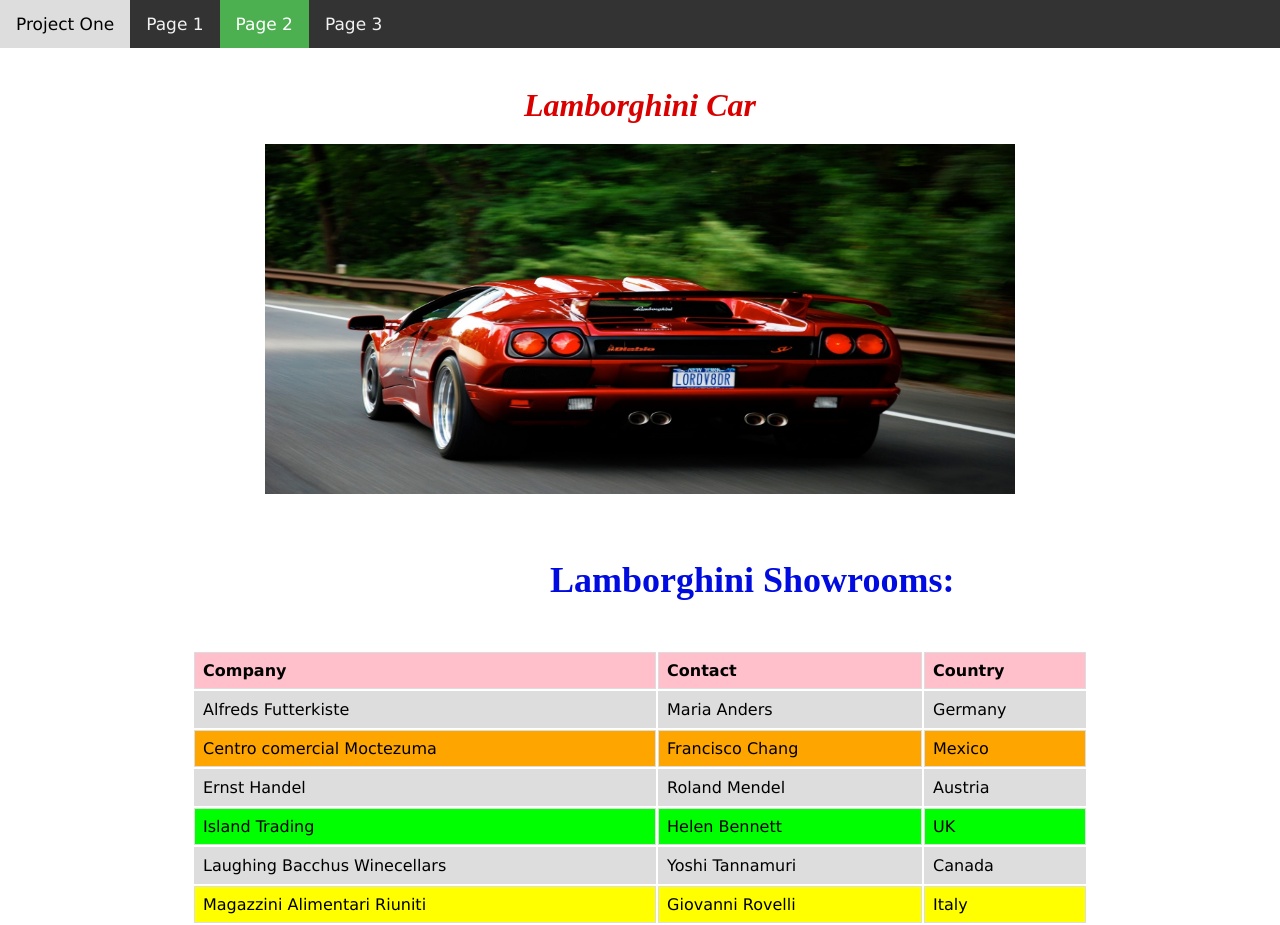
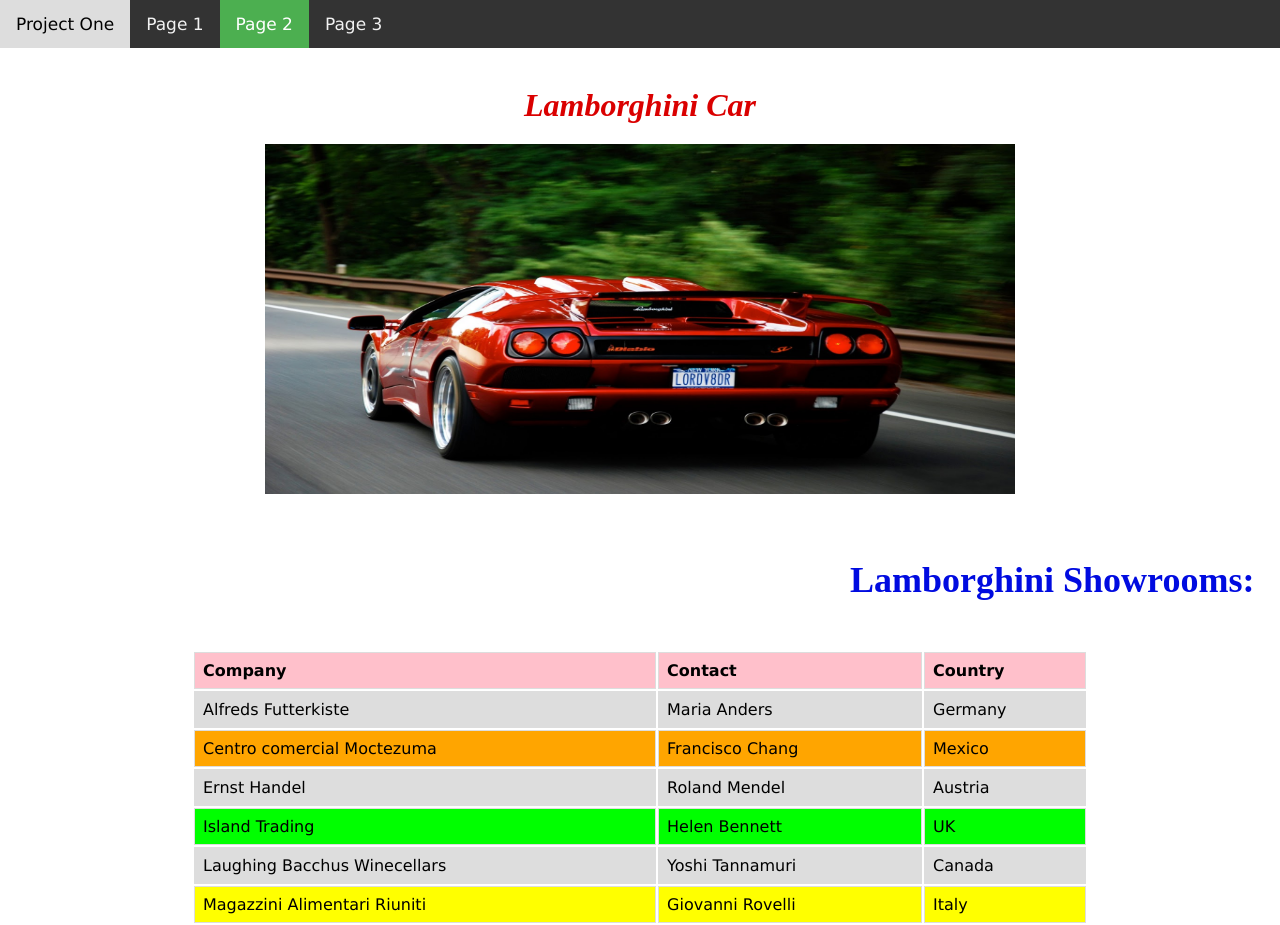
Before and after one commit to tusharlg/webproject, a plain HTML site: page page2.html in a window 1280 px wide. Drawn offline with Linux system fonts and the light colour scheme.

Commit message:
Update page2.html

```diff
--- a/page2.html
+++ b/page2.html
@@ -153,7 +153,7 @@
 
 
 <font color="light-blue" face="vivaldi" size="5">
-<h2 style="margin-left:550px";>Lamborghini Showrooms:</h2>
+<h2 style="margin-left:850px";>Lamborghini Showrooms:</h2>
 </font>
 <br>
 
```
